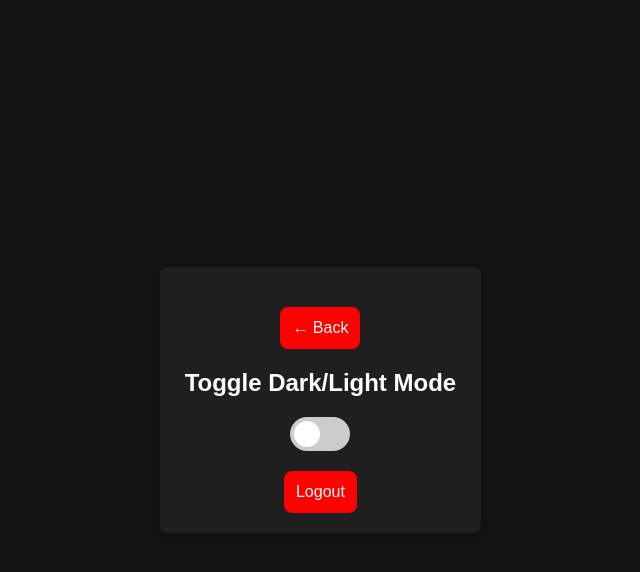
After one commit to CaptainRepus/Idk, a Flask app: page /settings in a window 1280 px wide. The commit adds this page. Shown: the top 572 px of the page, without its empty margins (324-964 px from the left). Run offline with Flask 3, Linux system fonts and the light colour scheme.

Commit message:
mini checkpoint

```diff
--- a/main.py
+++ b/main.py
@@ -2,19 +2,20 @@ import os
 from flask import Flask, render_template, redirect, url_for, session
 import openai
 
-app = Flask(__name__)
-app.secret_key = 'supersecretkey'
-
-# OpenAI API key configuration
-openai.api_key = os.getenv("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")
-
-# Blueprints
+#Blueprints
 from modules.auth import auth_blueprint
 from modules.reports import reports_blueprint
 from modules.chat import chat_blueprint  # Import chat blueprint
 from modules.values import values_blueprint
 from modules.personal_growth import personal_growth_blueprint
 from modules.improve import improve_blueprint
+
+app = Flask(__name__)
+app.secret_key = 'supersecretkey'
+
+# OpenAI API key configuration
+my_secret = os.environ['Functu3000']
+openai.api_key = my_secret
 
 app.register_blueprint(auth_blueprint, url_prefix='/auth')
 app.register_blueprint(chat_blueprint, url_prefix='/chat')  # Register chat blueprint
@@ -29,5 +30,9 @@ def welcome():
         return redirect(url_for('chat.index'))  # Ensure /chat prefix is used
     return render_template('welcome.html')
 
+@app.route('/settings')
+def settings():
+    return render_template('settings.html')
+
 if __name__ == '__main__':
     app.run(host='0.0.0.0', port=8080)
--- a/static/chat.js
+++ b/static/chat.js
@@ -20,15 +20,9 @@ document.addEventListener("DOMContentLoaded", () => {
   document.querySelector(".message-input-container").appendChild(openMenuButton);
 
   const steps = [
-    {
-      type: "welcome",
-      content: `Welcome, ${username}! Click "Next" to continue.`,
-    },
+    { type: "welcome", content: `Welcome, ${username}! Click "Next" to continue.` },
     { type: "api", content: "Motivational quote" },
-    {
-      type: "image",
-      content: '<img src="/static/images/team_photo.jpg" alt="Team Photo">',
-    },
+    { type: "image", content: '<img src="/static/images/team_photo.jpg" alt="Team Photo">' },
     { type: "level", content: `Your level: ${userLevel}, XP to next level: 100.` },
     { type: "api_story", content: "Generate sales story" },
     { type: "final", content: "Are you ready to conquer the day?" },
@@ -250,9 +244,9 @@ document.addEventListener("DOMContentLoaded", () => {
   // Initialize the chat flow based on the last welcome date
   initChatFlow();
 
-  // Dropdown menu handling
+  // Redirect to settings page on dropdown button click
   dropdownButton.addEventListener("click", () => {
-    dropdownContent.classList.toggle("show");
+    window.location.href = "/settings";
   });
 
   // Logout button handling
@@ -261,12 +255,12 @@ document.addEventListener("DOMContentLoaded", () => {
     fetch("/auth/logout", { method: "POST" })
       .then(response => {
         if (response.ok) {
-          window.location.href = "/auth/login";
+            window.location.href = "/auth/login";
         } else {
-          alert("Logout failed!");
+            alert("Logout failed!");
         }
-      })
-      .catch(error => console.error("Error logging out:", error));
+    })
+    .catch(error => console.error("Error logging out:", error));
   });
 
   // Back button handling
--- a/static/script.js
+++ b/static/script.js
@@ -120,3 +120,44 @@ document.addEventListener('DOMContentLoaded', () => {
         });
     });
 });
+document.addEventListener('DOMContentLoaded', () => {
+    // Initialize dark mode based on localStorage value
+    const toggle = document.getElementById('dark-mode-toggle');
+    if (toggle) {
+        toggle.addEventListener('change', () => {
+            document.body.classList.toggle('dark-mode', toggle.checked);
+            localStorage.setItem('dark-mode', toggle.checked);
+        });
+
+        if (localStorage.getItem('dark-mode') === 'true') {
+            document.body.classList.add('dark-mode');
+            toggle.checked = true;
+        }
+    }
+
+    // Back button navigation
+    const backButton = document.getElementById('back-button');
+    if (backButton) {
+        backButton.addEventListener('click', () => {
+            window.location.href = "/chat/index";
+        });
+    }
+
+    // Logout button handling
+    const logoutButton = document.getElementById("logout-button");
+    if (logoutButton) {
+        logoutButton.addEventListener("click", () => {
+            fetch("/auth/logout", { method: "POST" })
+                .then(response => {
+                    if (response.ok) {
+                        window.location.href = "/auth/login";
+                    } else {
+                        alert("Logout failed!");
+                    }
+                })
+                .catch(error => console.error("Error logging out:", error));
+        });
+    }
+
+    // Other existing DOMContentLoaded logic...
+});
--- a/static/style.css
+++ b/static/style.css
@@ -7,6 +7,105 @@ body, html {
     display: flex;
     justify-content: center;
     align-items: center;
+}
+
+/* Settings Container */
+.settings-container {
+    width: 90%;
+    max-width: 600px;
+    background-color: #1f1f1f;
+    padding: 20px;
+    border-radius: 8px;
+    box-shadow: 0 4px 6px rgba(0, 0, 0, 0.1);
+    text-align: center;
+    margin: auto;
+}
+
+.settings-container h2 {
+    color: white;
+}
+
+.settings-container button {
+    width: auto;
+    padding: 12px;
+    background-color: #FF0000;
+    color: white;
+    font-size: 16px;
+    border: none;
+    border-radius: 8px;
+    cursor: pointer;
+    margin-top: 20px;
+}
+
+.settings-container button:hover {
+    background-color: #cc0000;
+}
+
+/* Toggle Switch */
+.switch {
+    position: relative;
+    display: inline-block;
+    width: 60px;
+    height: 34px;
+}
+
+.switch input {
+    opacity: 0;
+    width: 0;
+    height: 0;
+}
+
+.slider {
+    position: absolute;
+    cursor: pointer;
+    top: 0;
+    left: 0;
+    right: 0;
+    bottom: 0;
+    background-color: #ccc;
+    transition: 0.4s;
+}
+
+.slider:before {
+    position: absolute;
+    content: "";
+    height: 26px;
+    width: 26px;
+    left: 4px;
+    bottom: 4px;
+    background-color: white;
+    transition: 0.4s;
+}
+
+input:checked + .slider {
+    background-color: #2196F3;
+}
+
+input:checked + .slider:before {
+    transform: translateX(26px);
+}
+
+.slider.round {
+    border-radius: 34px;
+}
+
+.slider.round:before {
+    border-radius: 50%;
+}
+
+/* Dark Mode */
+body.dark-mode {
+    background-color: #121212;
+    color: white;
+}
+
+body.dark-mode .settings-container {
+    background-color: #1f1f1f;
+}
+
+body.dark-mode input {
+    background-color: #262626;
+    color: white;
 }
 
 /* Navigation Container */
--- /dev/null
+++ b/templates/settings.html
@@ -0,0 +1,23 @@
+{% extends "base/base.html" %}
+
+{% block title %}Settings{% endblock %}
+
+{% block content %}
+<div class="settings-container">
+    <button id="back-button">← Back</button>
+
+    <div class="toggle-container">
+        <h2>Toggle Dark/Light Mode</h2>
+        <label class="switch">
+            <input type="checkbox" id="dark-mode-toggle">
+            <span class="slider round"></span>
+        </label>
+    </div>
+
+    <button id="logout-button">Logout</button>
+</div>
+{% endblock %}
+
+{% block scripts %}
+<script src="{{ url_for('static', filename='script.js') }}"></script>
+{% endblock %}
```
Also changed, not shown: templates/chat/index.html (+4 -7 lines).
